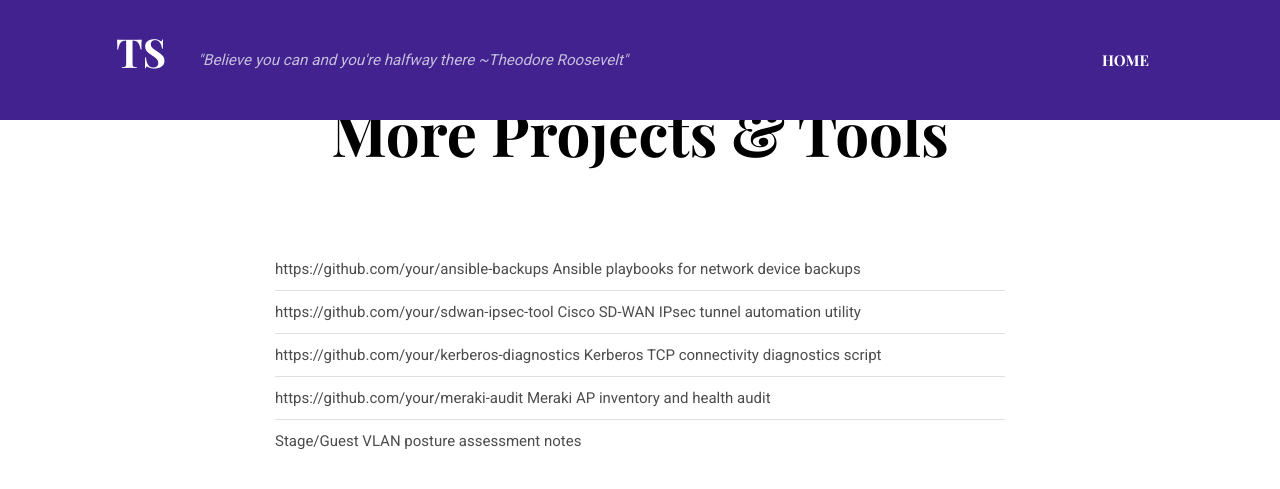
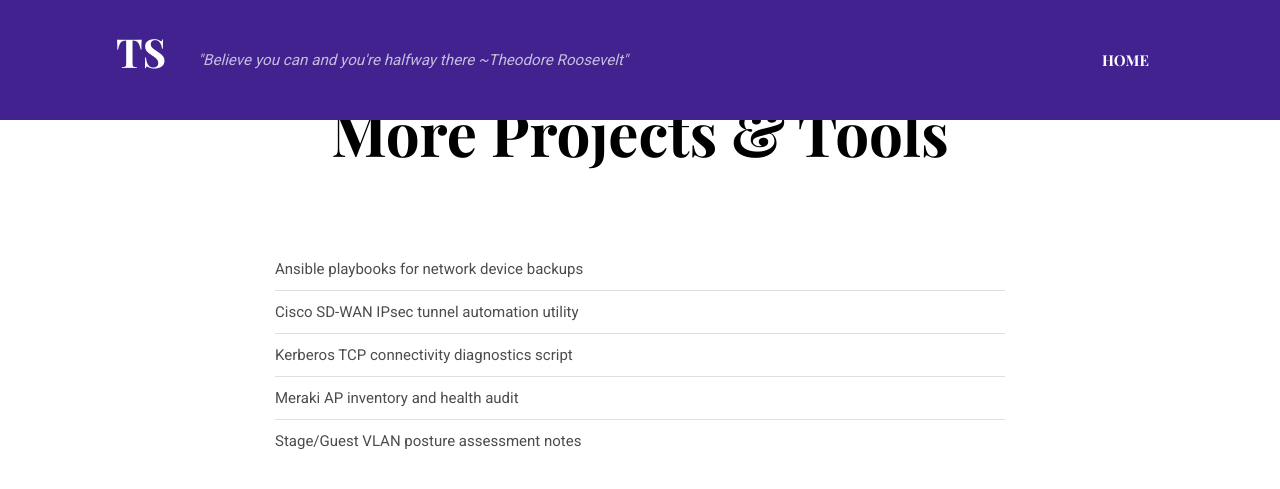
Before and after one commit to swid-tom/swid-tom.github.io, a Jekyll site: the page built from index.html, in a window 1280 px wide and 900 px high, scrolled down 4064 px, cut to the strip 0-598 px from the top of the window. Shown: the top 489 px of the strip. Built offline with Jekyll 4.4.1, drawn with Linux system fonts in a browser that asks for light colours; some of the changed lines change nothing that is shown.

Commit message:
Update settings.yml

```diff
--- a/_data/settings.yml
+++ b/_data/settings.yml
@@ -174,13 +174,9 @@ portfolio-home-items:
 # NEW: short text list items
 portfolio-home-list:
   - text: "Ansible playbooks for network device backups"
-    url: "https://github.com/your/ansible-backups"
   - text: "Cisco SD-WAN IPsec tunnel automation utility"
-    url: "https://github.com/your/sdwan-ipsec-tool"
   - text: "Kerberos TCP connectivity diagnostics script"
-    url: "https://github.com/your/kerberos-diagnostics"
   - text: "Meraki AP inventory and health audit"
-    url: "https://github.com/your/meraki-audit"
   - text: "Stage/Guest VLAN posture assessment notes"
     # url optional—omit if you just want plain text
 
```
